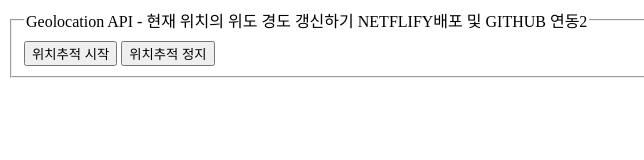
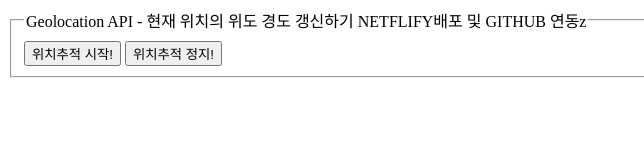
Before and after one commit to dkalsms12tkf/Geolocation, a plain HTML site: page index.html in a window 1280 px wide. Shown: the full height of the page, 0-644 px from the left. Drawn offline with Linux system fonts and the light colour scheme.

Commit message:
title 변경

```diff
--- a/index.html
+++ b/index.html
@@ -15,10 +15,10 @@
 </head>
 <body>
     <fieldset>
-        <legend> Geolocation API - 현재 위치의 위도 경도 갱신하기 NETFLIFY배포 및 GITHUB 연동2</legend>
+        <legend>Geolocation API - 현재 위치의 위도 경도 갱신하기 NETFLIFY배포 및 GITHUB 연동z</legend>
         <span id='display'></span>
-        <button onclick="start();">위치추적 시작</button>
-        <button onclick="stop();">위치추적 정지</button>
+        <button onclick="start();">위치추적 시작!</button>
+        <button onclick="stop();">위치추적 정지!</button>
     </fieldset>
     <script>
         console.log(navigator.geolocation);
```
